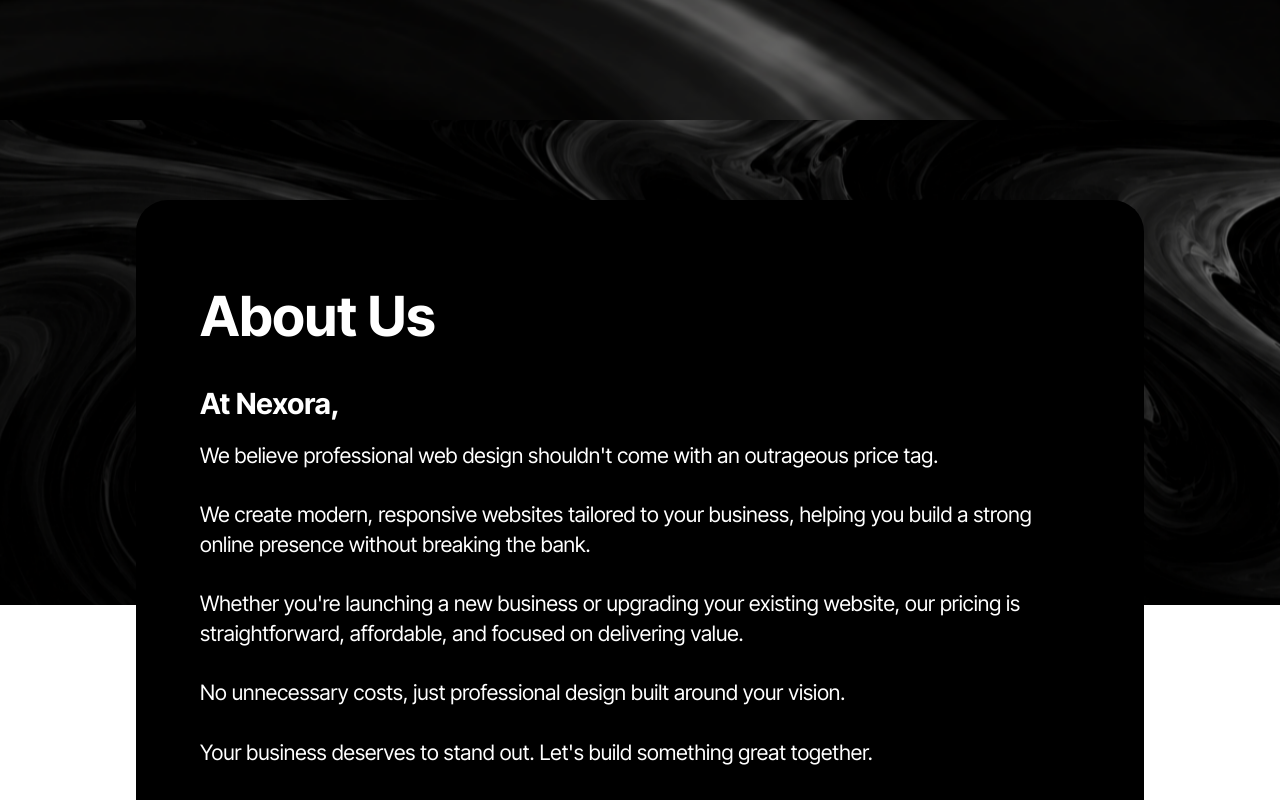
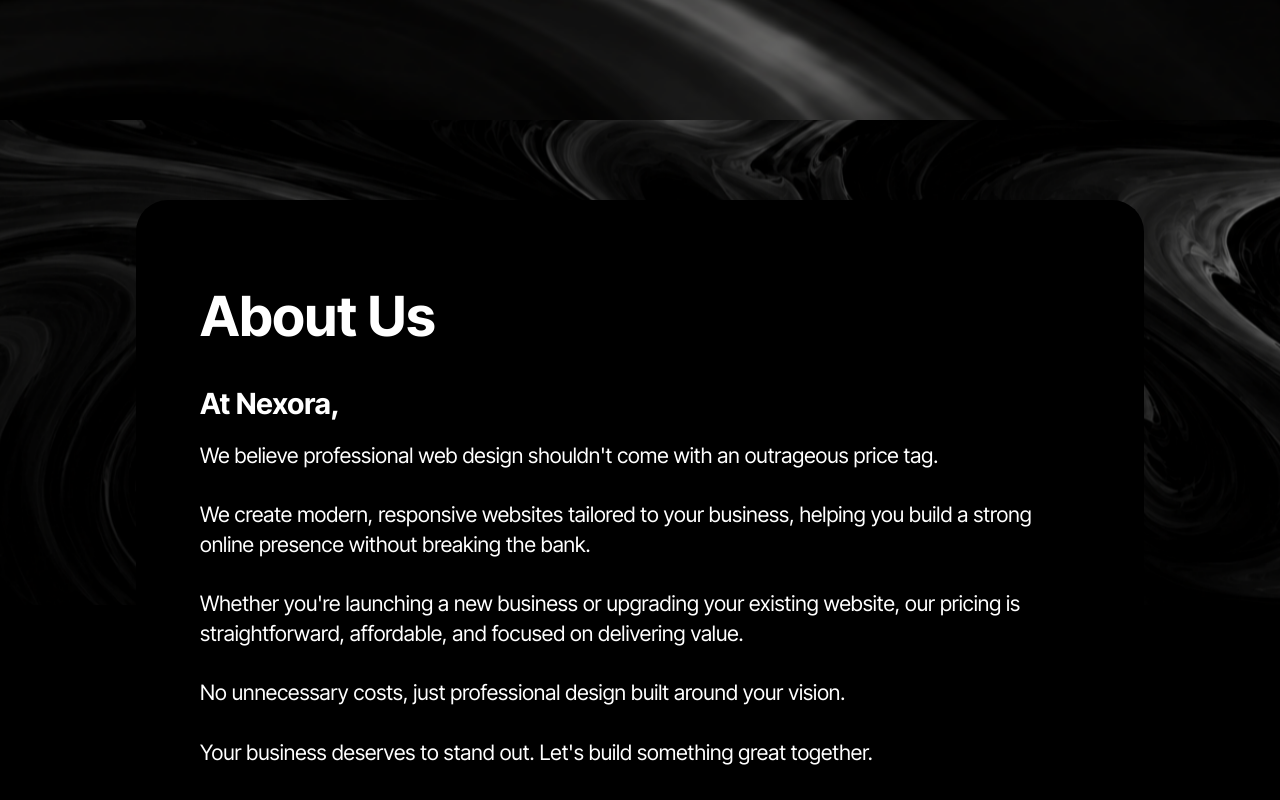
Before and after one commit to ryanalexanderdurbin/nexora-studios, a plain HTML site: page Nexora/index.html in a window 1280 px wide. Shown: the part 680-1480 px from the top of the page. Drawn offline with Linux system fonts and the light colour scheme.

Commit message:
Update style.css

```diff
--- a/Nexora/assets/theme/css/style.css
+++ b/Nexora/assets/theme/css/style.css
@@ -1,6 +1,6 @@
 @charset "UTF-8";
 section {
-  background-color: #ffffff;
+  background-color: #000000;
 }
 
 body {
@@ -9,7 +9,6 @@
   font-weight: 400;
   color: #232323;
   position: relative;
-  background-color: #000000 !important;
 }
 
 button {
```
